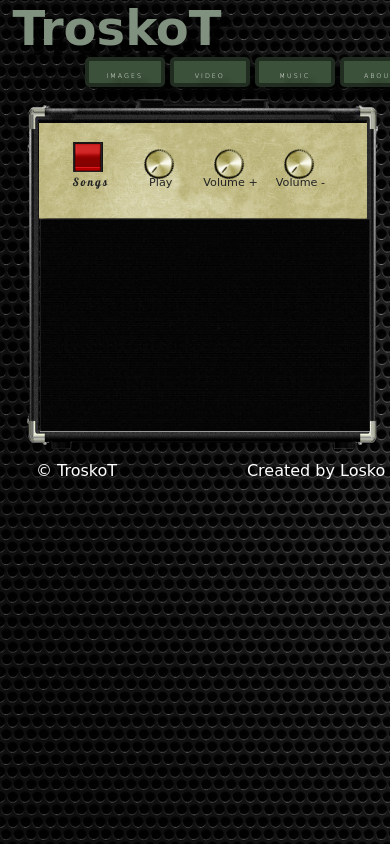
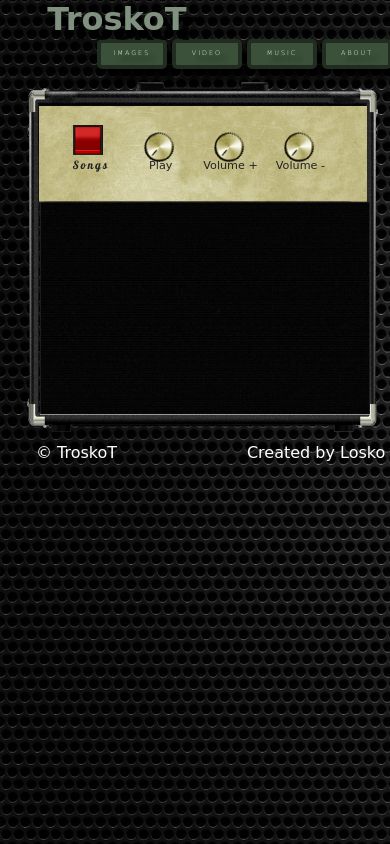
Before and after one commit to losko/Web-Basics-Project, a plain HTML site: page music.html in a window 390 px wide. Shown: the top 844 px of the page. Drawn offline with Linux system fonts and the light colour scheme; a web font is replaced by a local one.

Commit message:
Edit positioning ... Final...

```diff
--- a/style/about-responsive.less
+++ b/style/about-responsive.less
@@ -2,7 +2,6 @@
 	h1.main-h1 {
 		outline: none;
 		position: relative;
-		width: 100%;
 		left: -20%;
 		color: #80917f;
 		font-size: 5rem;
@@ -13,11 +12,11 @@
     aside.main-aside {
 		display: inline-block;
 		width: 6%;
-		margin-left: 5%;
+		margin-left: -5%;
 		ul {
 			list-style: none;
 			li {
-				display: inline-block;
+				display: block;
 				cursor: pointer;
 				background: none;
 				border: 4px solid #222d21;
@@ -29,20 +28,19 @@
 				text-transform: capitalize;
 				text-transform: uppercase;
 				font-weight: 500;
-				width: 130%;
+				width: 140%;
+				padding: 6%;
 				margin: 10%;
-				padding: -2%;
 				outline: none;
 				text-decoration: none;
 				a {
-					display: block;
 					font-family: 'Fontdiner Swanky', cursive;
 					font-size: 1rem;
 					letter-spacing: 4px;
 					color: #fff;
 					text-decoration: none;
 					width: 100%;
-					padding: 6%;
+					height: 100%;
 				}
 			}
 			li:active {
@@ -327,7 +325,7 @@
 					a {
 						display: block;
 						position: relative;
-						top: 7px;
+						top: 2px;
 						width: 80px;
 						height: 30px;
 						font-family: 'Fontdiner Swanky', cursive;
@@ -415,7 +413,7 @@
 					a {
 						display: block;
 						position: relative;
-						top: 7px;
+						top: 2px;
 						width: 80px;
 						height: 30px;
 						font-family: 'Fontdiner Swanky', cursive;
--- a/style/images-responsive.less
+++ b/style/images-responsive.less
@@ -463,7 +463,7 @@
 					a {
 						display: block;
 						position: relative;
-						top: 7px;
+						top: 2px;
 						width: 80px;
 						height: 30px;
 						font-family: 'Fontdiner Swanky', cursive;
@@ -575,7 +575,7 @@
 					a {
 						display: block;
 						position: relative;
-						top: 7px;
+						top: 2px;
 						width: 80px;
 						height: 30px;
 						font-family: 'Fontdiner Swanky', cursive;
--- a/style/main-responsive.less
+++ b/style/main-responsive.less
@@ -336,7 +336,7 @@
 					a {
 						display: block;
 						position: relative;
-						top: 7px;
+						top: 2px;
 						width: 80px;
 						height: 30px;
 						font-family: 'Fontdiner Swanky', cursive;
@@ -427,7 +427,7 @@
 					a {
 						display: block;
 						position: relative;
-						top: 7px;
+						top: 2px;
 						width: 80px;
 						height: 30px;
 						font-family: 'Fontdiner Swanky', cursive;
--- a/style/music-responsive.less
+++ b/style/music-responsive.less
@@ -846,7 +846,7 @@ article.cube {
 					a {
 						display: block;
 						position: relative;
-						top: 7px;
+						top: 2px;
 						width: 80px;
 						height: 30px;
 						font-family: 'Fontdiner Swanky', cursive;
@@ -1035,7 +1035,7 @@ article.cube {
 		position: relative;
 		left: -20%;
 		color: #80917f;
-		font-size: 3rem;
+		font-size: 2rem;
 		font-weight: 900;
 		text-transform: capitalize;
 		text-shadow: 10px 10px rgba(0,0,0,0.8);
@@ -1114,13 +1114,14 @@ article.cube {
 		}
 	}
     aside.main-aside {
-		display: inline-block;
-		width: 6%;
-		margin-left: -80%;
+    	display: block;
+    	margin-left: 5%;
+		nav {
+			width: 450px;
 			ul {
 				list-style: none;
 				li {
-				display: block;
+					display: inline-block;
 					cursor: pointer;
 					background: none;
 					border: 4px solid #222d21;
@@ -1128,19 +1129,24 @@ article.cube {
 					border-radius: 5px;
 					box-shadow: 10px 10px 5px 0px rgba(0,0,0,0.8);
 					text-shadow: 6px 6px 5px rgba(0, 0, 0, 1);
-				color: #fff6d8;
 					text-transform: capitalize;
 					text-transform: uppercase;
-				font-weight: 500;
-				width: 160%;
-				padding: 3%;
-				margin: 5%;
+					font-weight: 300;
+					padding: 0;
+					margin: 0;
+					width: 70px;
+					height: 30px;
 					outline: none;
 					text-decoration: none;
 					a {
+						display: block;
+						position: relative;
+						top: 2px;
+						width: 80px;
+						height: 30px;
 						font-family: 'Fontdiner Swanky', cursive;
-					font-size: 0.5rem;
-					letter-spacing: 4px;
+						font-size: 0.4rem;
+						letter-spacing: 2px;
 						color: #fff;
 						text-decoration: none;
 						width: 100%;
@@ -1148,7 +1154,11 @@ article.cube {
 					}
 				}
 				li:active {
-				margin-left: 20px;
+					margin: 0;
+					a {
+						color: red;
+					}
+				}
 			}
 		}
 	}
@@ -1183,9 +1193,11 @@ article.cube {
 
 }
 @media screen and (max-width: 360px) {
+	html {
+		overflow: scroll !important;
+	}
 	body {
 		padding: 0%;
-		height: 600px;
 	}
 	h1.main-h1 {
 		outline: none;
@@ -1207,9 +1219,9 @@ article.cube {
 				display: inline-block;
 				position: relative;
 				top: -40px;
-				left: 410px;
+				left: 113px;
 				width: 60px;
-				height: 30px;
+				height: 30px
 			}
 			width: 100%;
 			ul {
--- a/style/video-responsive.less
+++ b/style/video-responsive.less
@@ -3,6 +3,45 @@
 
 }
 @media screen and (max-width: 1600px) {
+	aside.main-aside {
+		display: inline-block;
+		width: 6%;
+		margin-left: -5%;
+		ul {
+			list-style: none;
+			li {
+				display: block;
+				cursor: pointer;
+				background: none;
+				border: 4px solid #222d21;
+				background-color: #3b5139;
+				border-radius: 5px;
+				box-shadow: 10px 10px 5px 0px rgba(0,0,0,0.8);
+				text-shadow: 6px 6px 5px rgba(0, 0, 0, 1);
+				color: #fff6d8;
+				text-transform: capitalize;
+				text-transform: uppercase;
+				font-weight: 500;
+				width: 140%;
+				padding: 6%;
+				margin: 10%;
+				outline: none;
+				text-decoration: none;
+				a {
+					font-family: 'Fontdiner Swanky', cursive;
+					font-size: 1rem;
+					letter-spacing: 4px;
+					color: #fff;
+					text-decoration: none;
+					width: 100%;
+					height: 100%;
+				}
+			}
+			li:active {
+				margin-left: 20px;
+			}
+		}
+	}
 	main.main {
 		position: relative;
 		color: #fff;
@@ -25,24 +64,45 @@
 
 }
 @media screen and (max-width: 1024px) {
-	header {
-		h1.main-h1 {
-		left: -25%;
-		}
+	body {
+		padding: 0;
+	}
+	h1.main-h1 {
+		font-size: 4rem;
+		left: -25%
 	}
 	aside.main-aside {
 		display: inline-block;
 		width: 6%;
-		flex-wrap: wrap;
-		margin-left: 5%;
+		margin-left: 0%;
 		ul {
 			list-style: none;
 			li {
-				width: 190%;
+				display: block;
+				cursor: pointer;
+				background: none;
+				border: 4px solid #222d21;
+				background-color: #3b5139;
+				border-radius: 5px;
+				box-shadow: 10px 10px 5px 0px rgba(0,0,0,0.8);
+				text-shadow: 6px 6px 5px rgba(0, 0, 0, 1);
+				color: #fff6d8;
+				text-transform: capitalize;
+				text-transform: uppercase;
+				font-weight: 500;
+				width: 140%;
 				padding: 6%;
-				margin-right: 10%;
+				margin: 10%;
+				outline: none;
+				text-decoration: none;
 				a {
-					font-size: 0.6rem;
+					font-family: 'Fontdiner Swanky', cursive;
+					font-size: 0.5rem;
+					letter-spacing: 4px;
+					color: #fff;
+					text-decoration: none;
+					width: 100%;
+					height: 100%;
 				}
 			}
 			li:active {
@@ -72,29 +132,58 @@
 
 }
 @media screen and (max-width: 960px) {
-
+	h1.main-h1 {
+		font-size: 4rem;
+		left: -30%
+	}
 
 }
 @media screen and (max-width: 768px) {
-	header {
-		h1.main-h1 {
-			left: -32%;
-			font-size: 3rem;
-		}
+	body {
+		padding: 0%;
+	}
+	h1.main-h1 {
+		outline: none;
+		position: relative;
+		left: -30%;
+		color: #80917f;
+		font-size: 3rem;
+		font-weight: 900;
+		text-transform: capitalize;
+		text-shadow: 10px 10px rgba(0,0,0,0.8);
 	}
 	aside.main-aside {
 		display: inline-block;
 		width: 6%;
-		flex-wrap: wrap;
-		margin-left: 5%;
+		margin-left: 0%;
 		ul {
 			list-style: none;
 			li {
-				width: 190%;
-				padding: 6%;
-				margin-right: 10%;
+				display: block;
+				cursor: pointer;
+				background: none;
+				border: 4px solid #222d21;
+				background-color: #3b5139;
+				border-radius: 5px;
+				box-shadow: 10px 10px 5px 0px rgba(0,0,0,0.8);
+				text-shadow: 6px 6px 5px rgba(0, 0, 0, 1);
+				color: #fff6d8;
+				text-transform: capitalize;
+				text-transform: uppercase;
+				font-weight: 500;
+				width: 160%;
+				padding: 3%;
+				margin: 5%;
+				outline: none;
+				text-decoration: none;
 				a {
-					font-size: 0.6rem;
+					font-family: 'Fontdiner Swanky', cursive;
+					font-size: 0.5rem;
+					letter-spacing: 4px;
+					color: #fff;
+					text-decoration: none;
+					width: 100%;
+					height: 100%;
 				}
 			}
 			li:active {
@@ -159,7 +248,7 @@
 					a {
 						display: block;
 						position: relative;
-						top: 7px;
+						top: 2px;
 						width: 80px;
 						height: 30px;
 						font-family: 'Fontdiner Swanky', cursive;
@@ -194,7 +283,7 @@
 				position: relative;
 				width: 43%;
 				top: 35px;
-				left: -10px;
+				left: 0px;
 				border-radius: 5%;
 				opacity: 1;
 			}
@@ -250,7 +339,7 @@
 					a {
 						display: block;
 						position: relative;
-						top: 7px;
+						top: 2px;
 						width: 80px;
 						height: 30px;
 						font-family: 'Fontdiner Swanky', cursive;
```
Also changed, not shown: style/about-responsive.css, style/images-responsive.css, style/main-responsive.css, style/music-responsive.css, style/video-responsive.css. Lines whose indentation alone changed are shown as unchanged.
